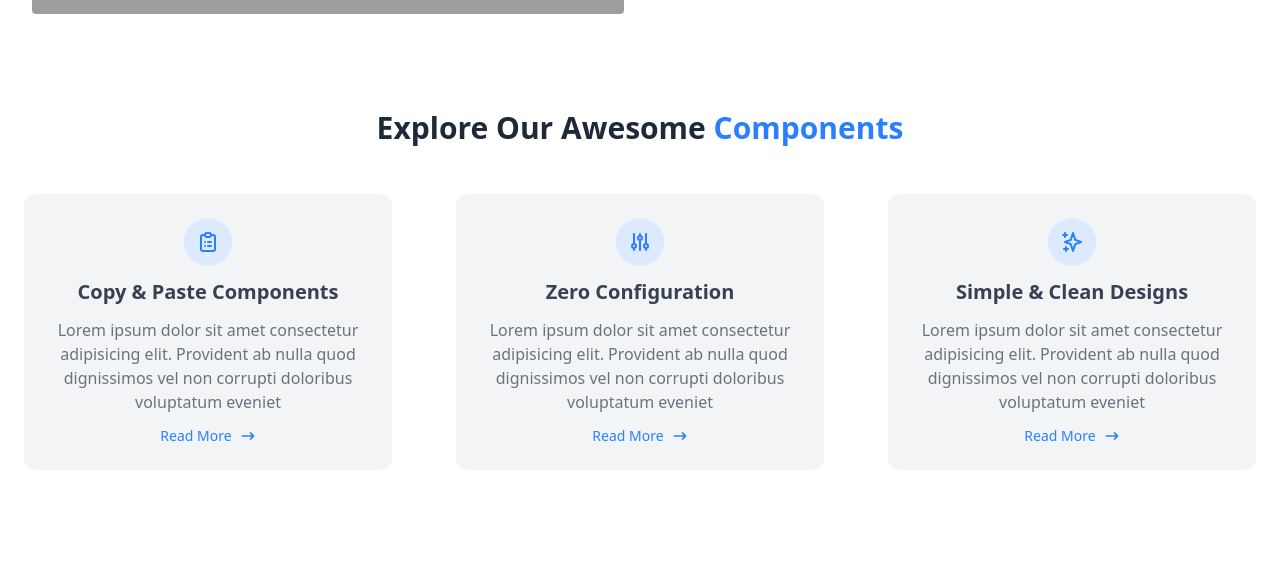
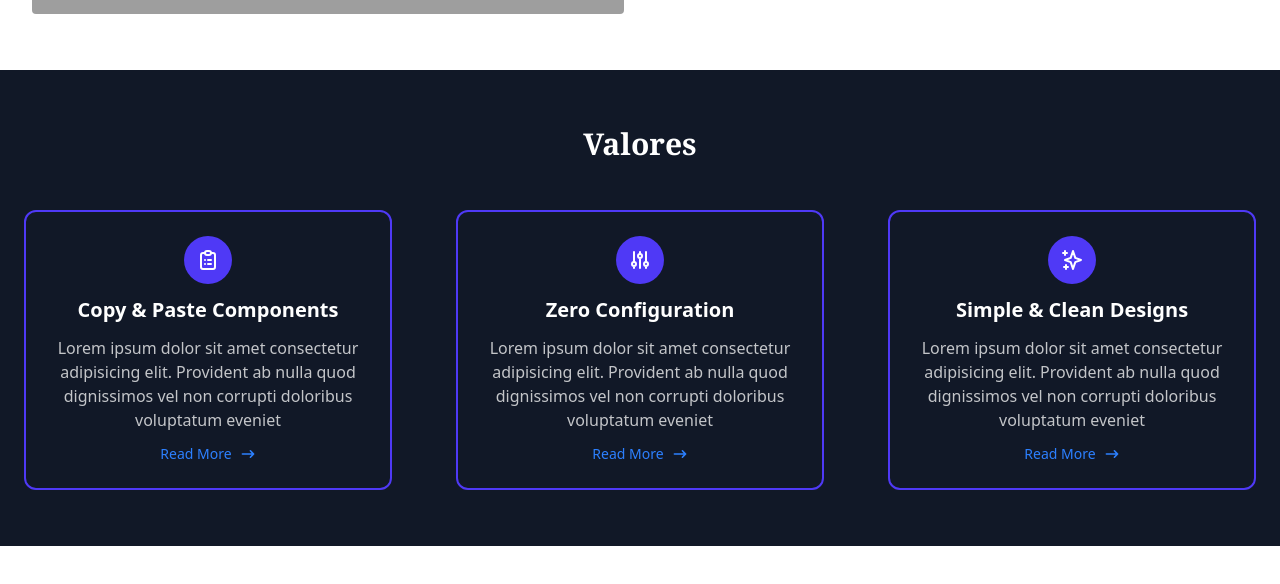
Before and after one commit to gbr-dev-web/advogado, a Next.js app: page / in a window 1280 px wide. Shown: the part 1286-1870 px from the top of the page. Built offline with nearby package versions, Linux system fonts and the light colour scheme; grey boxes are pictures that could not be loaded.

Commit message:
valores adicinoado

```diff
--- a/src/components/Hero.js
+++ b/src/components/Hero.js
@@ -57,8 +57,6 @@ export default function Hero() {
             />
           </div>
         </div>
-
-
       </section>
     </>
   );
--- a/src/components/Valores.js
+++ b/src/components/Valores.js
@@ -1,15 +1,17 @@
 export default function Valores() {
   return (
     <>
-      <section class="bg-white dark:bg-gray-900">
-        <div class="container px-6 py-10 mx-auto">
-          <h1 class="text-2xl font-semibold text-center text-gray-800 capitalize lg:text-3xl dark:text-white">
-            explore our awesome <span class="text-blue-500">Components</span>
+      <section class="bg-bgcolor relative">
+        {/* Container com espaçamento interno e centralização horizontal */}
+        <div class="container px-6 py-14 mx-auto">
+          {/* Título principal da seção */}
+          <h1 class="text-2xl font-semibold font-serif text-center capitalize lg:text-3xl text-color-main">
+            <span class="text-color-main">Valores</span>
           </h1>
-
+          {/* Grid de cards com responsividade: 1 coluna no mobile, 2 no md, 3 no xl */}
           <div class="grid grid-cols-1 gap-8 mt-8 xl:mt-12 xl:gap-16 md:grid-cols-2 xl:grid-cols-3">
-            <div class="flex flex-col items-center p-6 space-y-3 text-center bg-gray-100 rounded-xl dark:bg-gray-800">
-              <span class="inline-block p-3 text-blue-500 bg-blue-100 rounded-full dark:text-white dark:bg-blue-500">
+            <div className="flex flex-col items-center p-6 space-y-3 text-center rounded-xl bg-bgcolor border-2 border-primary transition-transform duration-300 hover:scale-105">
+              <span class="inline-block p-3 rounded-full text-color-main bg-primary">
                 <svg
                   xmlns="http://www.w3.org/2000/svg"
                   class="w-6 h-6"
@@ -26,11 +28,11 @@ export default function Valores() {
                 </svg>
               </span>
 
-              <h1 class="text-xl font-semibold text-gray-700 capitalize dark:text-white">
+              <h1 class="text-xl font-semibold capitalize text-color-main">
                 Copy & paste components
               </h1>
 
-              <p class="text-gray-500 dark:text-gray-300">
+              <p class="text-white-75">
                 Lorem ipsum dolor sit amet consectetur adipisicing elit.
                 Provident ab nulla quod dignissimos vel non corrupti doloribus
                 voluptatum eveniet
@@ -56,8 +58,8 @@ export default function Valores() {
               </a>
             </div>
 
-            <div class="flex flex-col items-center p-6 space-y-3 text-center bg-gray-100 rounded-xl dark:bg-gray-800">
-              <span class="inline-block p-3 text-blue-500 bg-blue-100 rounded-full dark:text-white dark:bg-blue-500">
+            <div className="flex flex-col items-center p-6 space-y-3 text-center rounded-xl bg-bgcolor border-2 border-primary transition-transform duration-300 hover:scale-105">
+              <span class="inline-block p-3  rounded-full text-color-main bg-primary">
                 <svg
                   xmlns="http://www.w3.org/2000/svg"
                   class="w-6 h-6"
@@ -74,11 +76,11 @@ export default function Valores() {
                 </svg>
               </span>
 
-              <h1 class="text-xl font-semibold text-gray-700 capitalize dark:text-white">
+              <h1 class="text-xl font-semibold  capitalize text-color-main">
                 Zero Configuration
               </h1>
 
-              <p class="text-gray-500 dark:text-gray-300">
+              <p class="text-white-75">
                 Lorem ipsum dolor sit amet consectetur adipisicing elit.
                 Provident ab nulla quod dignissimos vel non corrupti doloribus
                 voluptatum eveniet
@@ -104,8 +106,8 @@ export default function Valores() {
               </a>
             </div>
 
-            <div class="flex flex-col items-center p-6 space-y-3 text-center bg-gray-100 rounded-xl dark:bg-gray-800">
-              <span class="inline-block p-3 text-blue-500 bg-blue-100 rounded-full dark:text-white dark:bg-blue-500">
+            <div className="flex flex-col items-center p-6 space-y-3 text-center rounded-xl bg-bgcolor border-2 border-primary transition-transform duration-300 hover:scale-105">
+              <span class="inline-block p-3  rounded-full text-color-main bg-primary">
                 <svg
                   xmlns="http://www.w3.org/2000/svg"
                   class="w-6 h-6"
@@ -122,11 +124,11 @@ export default function Valores() {
                 </svg>
               </span>
 
-              <h1 class="text-xl font-semibold text-gray-700 capitalize dark:text-white">
+              <h1 class="text-xl font-semibold  capitalize text-color-main">
                 Simple & clean designs
               </h1>
 
-              <p class="text-gray-500 dark:text-gray-300">
+              <p class="text-white-75">
                 Lorem ipsum dolor sit amet consectetur adipisicing elit.
                 Provident ab nulla quod dignissimos vel non corrupti doloribus
                 voluptatum eveniet
```
Also changed, not shown: src/styles/globals.css (line endings or trailing spaces).
